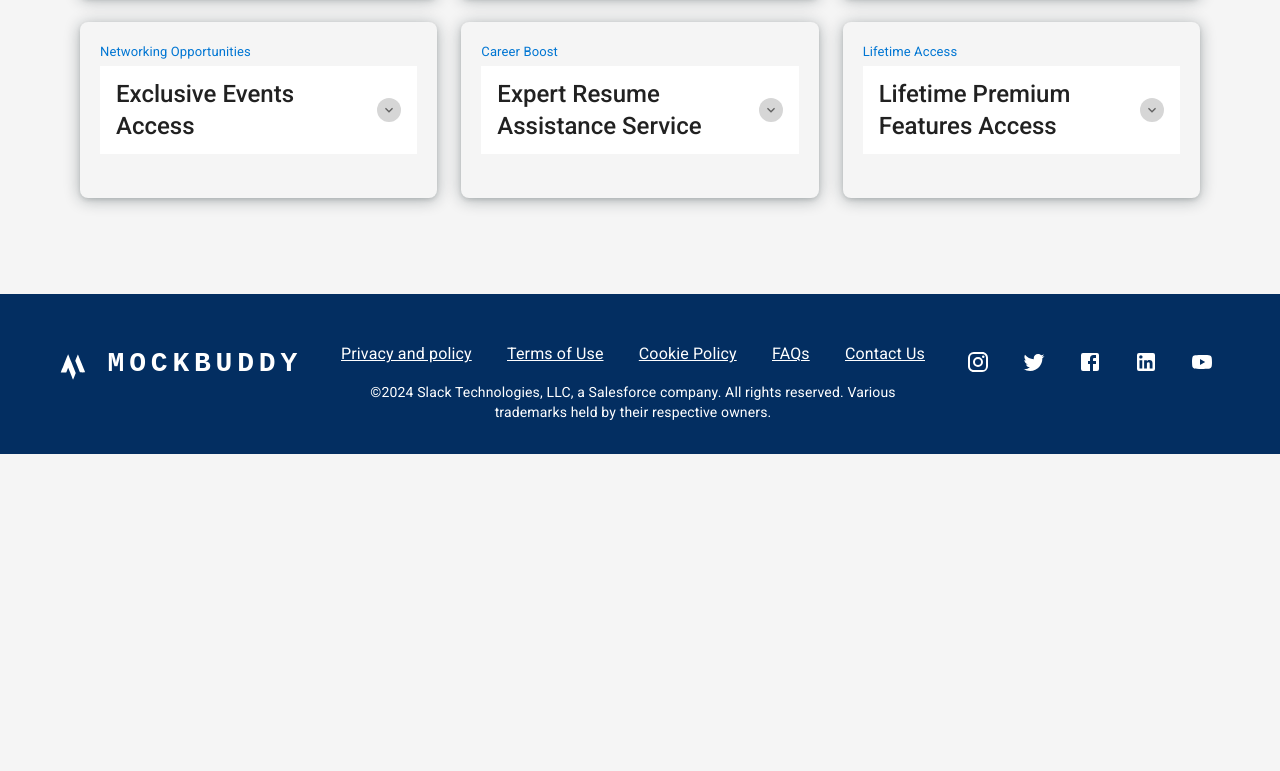
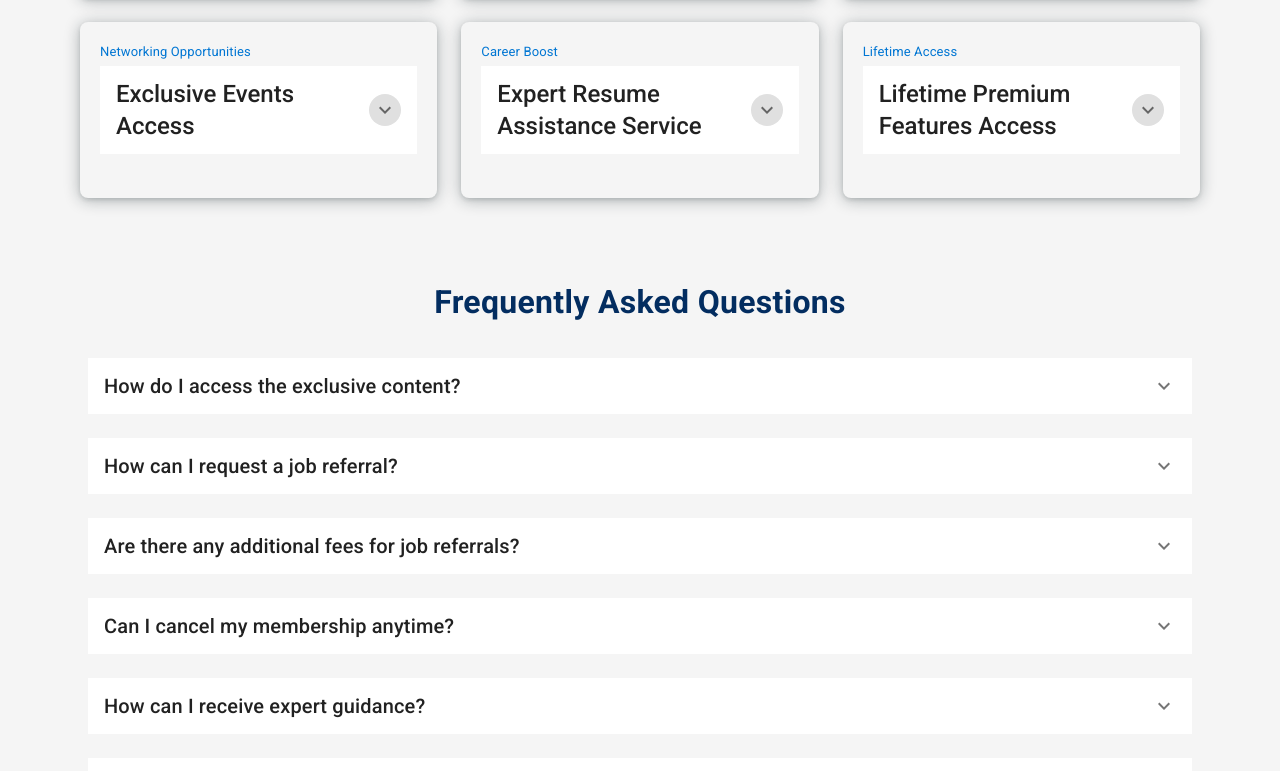
Before and after one commit to Sudeepsalian7996/MockBuddy-App, a React (Vite) app: page /pricing in a window 1280 px wide. Shown: the part 1289-2060 px from the top of the page. Before the commit the page ends 1743 px from the top, so only its background shows below. Built offline with nearby package versions, Linux system fonts and the light colour scheme.

Commit message:
Pricing faq section is completed

```diff
--- /dev/null
+++ b/src/pages/PricingPage/PricingFaqs.jsx
@@ -0,0 +1,87 @@
+import {
+  Accordion,
+  AccordionSummary,
+  AccordionDetails,
+  Typography,
+  Container,
+} from "@mui/material";
+import ExpandMoreIcon from "@mui/icons-material/ExpandMore";
+
+const pricingFaq = [
+  {
+    question: "How do I access the exclusive content?",
+    answer:
+      "As a MockBuddy member, you will automatically have access to the exclusive content, including advanced learning resources, guides, and frameworks, which can be accessed through your dashboard.",
+  },
+  {
+    question: "How can I request a job referral?",
+    answer:
+      "You can request a job referral through our job referral platform. As a MockBuddy member, you get priority placement for referrals, meaning your request will be seen first by our network of over 400 referrers.",
+  },
+  {
+    question: "Are there any additional fees for job referrals?",
+    answer:
+      "No, job referral requests are included as part of your MockBuddy membership, and you can make unlimited referral requests.",
+  },
+  {
+    question: "Can I cancel my membership anytime?",
+    answer:
+      "Yes, you can cancel your membership anytime through your account page. Be sure to cancel before your renewal date to avoid charges for the next billing cycle.",
+  },
+  {
+    question: "How can I receive expert guidance?",
+    answer:
+      "As a member, you have direct access to industry professionals and mentors who can guide you in your career, provide feedback on your progress, and help you prepare for interviews.",
+  },
+  {
+    question: "What networking opportunities are available?",
+    answer:
+      "MockBuddy offers exclusive access to networking events, webinars, and meetups where you can connect with professionals in your field and expand your career opportunities.",
+  },
+];
+
+const PricingFaqs = () => {
+  return (
+    <Container sx={{ marginTop: "4rem" }}>
+      <Typography
+        sx={{
+          textAlign: "center",
+          fontSize: { xs: "1.75rem", md: "2rem" },
+          fontWeight: 600,
+          marginBottom: "2rem",
+        }}
+      >
+        Frequently Asked Questions
+      </Typography>
+      {pricingFaq.map((item, index) => (
+        <Accordion
+          key={index}
+          disableGutters
+          elevation={0}
+          square
+          sx={{
+            mb: 3,
+            "&:before": {
+              display: "none",
+            },
+          }}
+        >
+          <AccordionSummary
+            expandIcon={<ExpandMoreIcon />}
+            aria-controls={`panel${index}-content`}
+            id={`panel${index}-header`}
+          >
+            <Typography variant="h6">{item.question}</Typography>
+          </AccordionSummary>
+          <AccordionDetails>
+            <Typography sx={{ width: "90%", color: "#4B5563" }}>
+              {item.answer}
+            </Typography>
+          </AccordionDetails>
+        </Accordion>
+      ))}
+    </Container>
+  );
+};
+
+export default PricingFaqs;
--- a/src/pages/PricingPage/PricingFeatureCard.jsx
+++ b/src/pages/PricingPage/PricingFeatureCard.jsx
@@ -43,9 +43,9 @@ const PricingFeatureCard = ({ feature, index }) => {
             <ExpandMoreIcon
               sx={{
                 borderRadius: "50%",
-                background: "#d6d6d6",
+                background: "#e0e0e0",
                 padding: "0.25rem",
-                fontSize: "1.5rem",
+                fontSize: "2rem",
               }}
             />
           }
--- a/src/pages/PricingPage/index.jsx
+++ b/src/pages/PricingPage/index.jsx
@@ -3,6 +3,7 @@ import { Box, Container, Typography, Grid } from "@mui/material";
 import PricingTabs from "./PricingTabs";
 import PricingFeatureCard from "./PricingFeatureCard";
 import { premiumFeatures } from "./PricingData";
+import PricingFaqs from "./PricingFaqs";
 
 const PricingPage = () => {
   return (
@@ -49,6 +50,7 @@ const PricingPage = () => {
           ))}
         </Grid>
       </Box>
+      <PricingFaqs />
     </Container>
   );
 };
```
